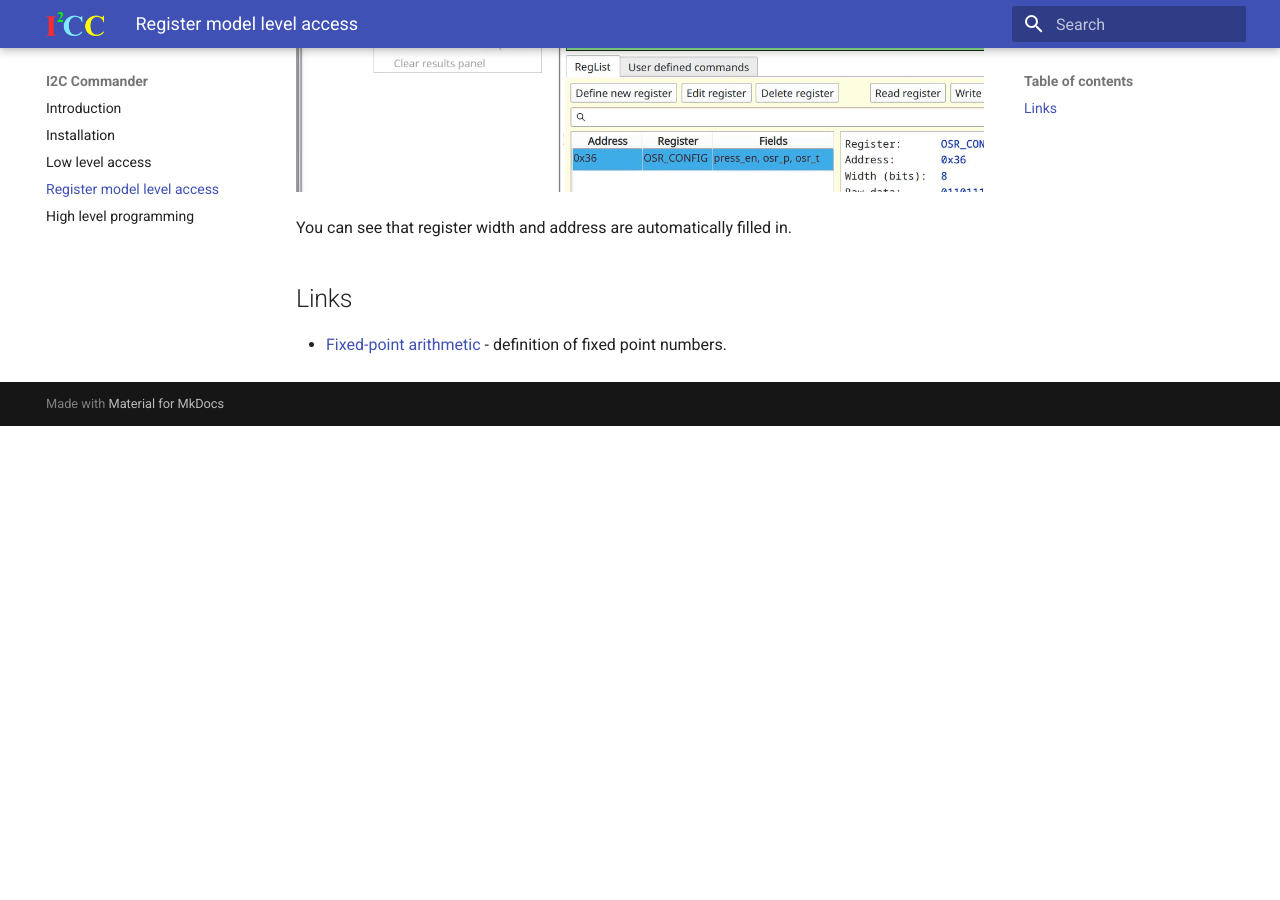
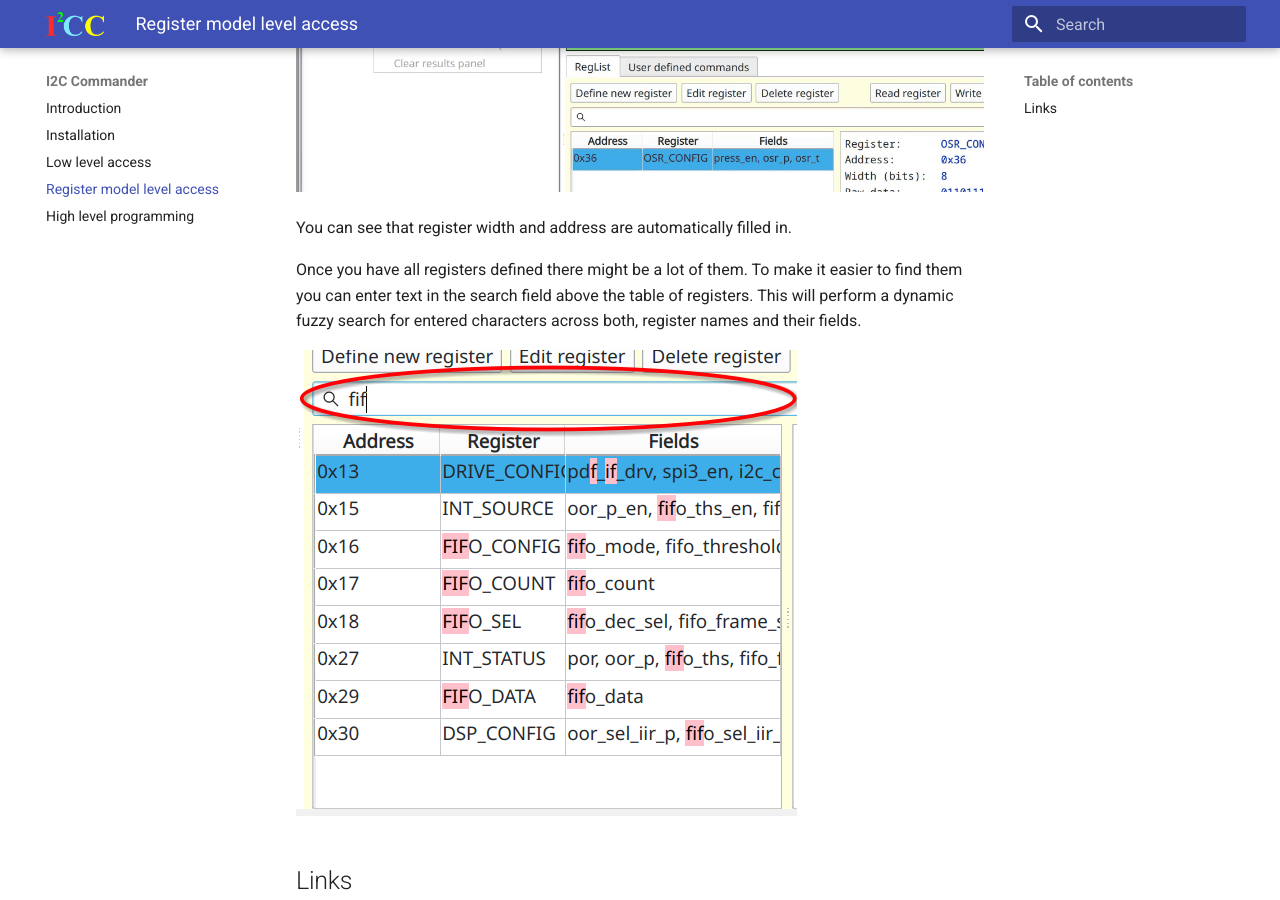
Before and after one commit to priimak/i2cc, an MkDocs documentation site: the page built from docs/register_i2c.md, in a window 1280 px wide and 900 px high, scrolled down 4103 px. Built offline with MkDocs 1.6.1 and Material for MkDocs 9.7.7, drawn with Linux system fonts in a browser that asks for light colours; before the commit the page ends 4529 px from its top, so only the background shows below that.

Commit message:
Docs update

```diff
--- a/docs/register_i2c.md
+++ b/docs/register_i2c.md
@@ -66,6 +66,12 @@ You can also create register from data already present in the register results t
 
 You can see that register width and address are automatically filled in.
 
+Once you have all registers defined there might be a lot of them. To make it easier to find them
+you can enter text in the search field above the table of registers. This will perform a dynamic
+fuzzy search for entered characters across both, register names and their fields.
+
+![](images/registers-fuzzy-search.png)
+
 ## Links
 
 * [Fixed-point arithmetic](https://en.wikipedia.org/wiki/Fixed-point_arithmetic) - definition of fixed point numbers.
```
Also changed, not shown: docs/images/registers-fuzzy-search.png (added).
